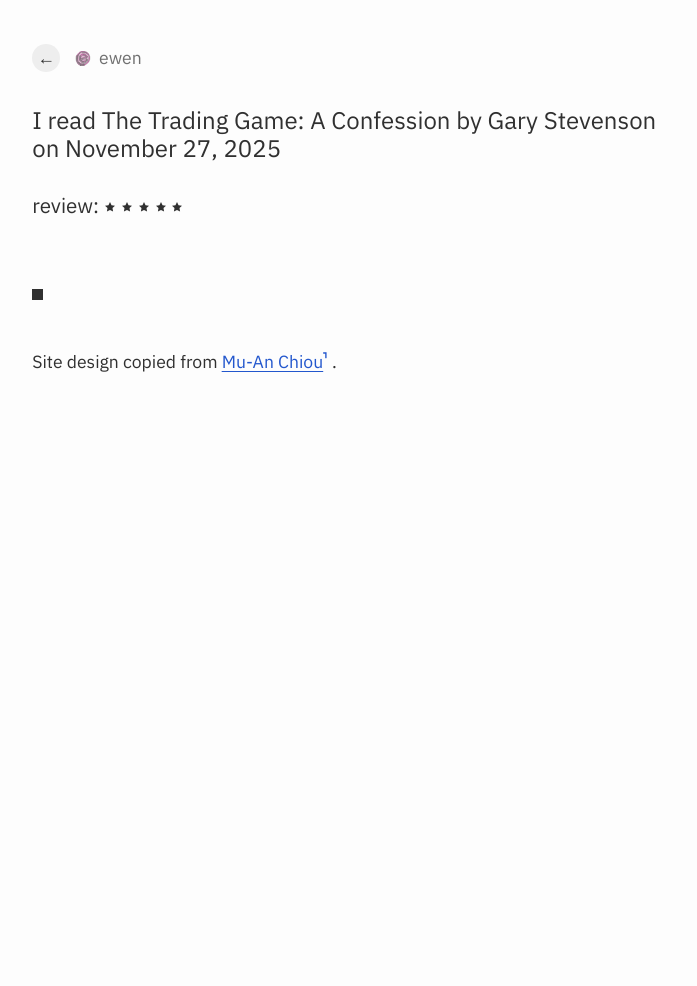
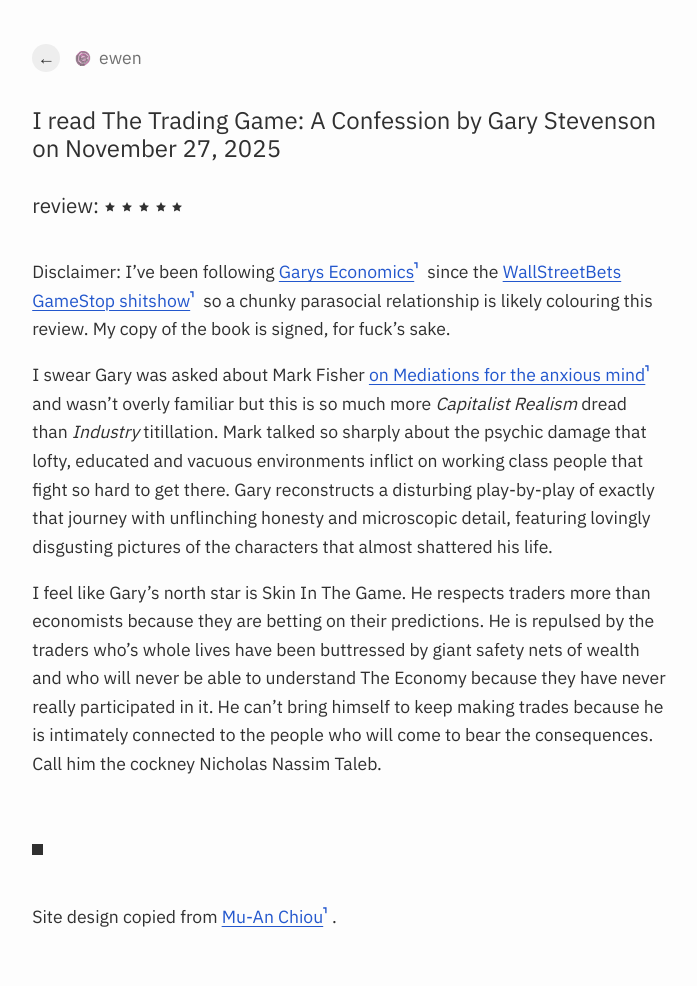
Before and after one commit to ewenme/site2, a Jekyll site: the page built from _reading/2025-11-27-the-trading-game.md, in a window 1280 px wide. Shown: the whole page, without its empty margins (291-988 px from the left). Built offline with Jekyll 4.4.1, drawn with Linux system fonts in a browser that asks for light colours; before the commit the page ends 900 px from its top, so only the background shows below that.

Commit message:
add a review

```diff
--- a/_reading/2025-11-27-the-trading-game.md
+++ b/_reading/2025-11-27-the-trading-game.md
@@ -5,3 +5,8 @@
 date: 2025-11-27
 stars: 5
 ---
+Disclaimer: I've been following [Garys Economics](https://www.youtube.com/c/GarysEconomics) since the [WallStreetBets GameStop shitshow](https://en.wikipedia.org/wiki/GameStop_short_squeeze) so a chunky parasocial relationship is likely colouring this review. My copy of the book is signed, for fuck's sake.
+
+I swear Gary was asked about Mark Fisher [on Mediations for the anxious mind](https://youtu.be/K-pyDXLGHTM?si=TzKRac1ZymaZDrMm) and wasn't overly familiar but this is so much more *Capitalist Realism* dread than *Industry* titillation. Mark talked so sharply about the psychic damage that lofty, educated and vacuous environments inflict on working class people that fight so hard to get there. Gary reconstructs a disturbing play-by-play of exactly that journey with unflinching honesty and microscopic detail, featuring lovingly disgusting pictures of the characters that almost shattered his life.
+
+I feel like Gary's north star is Skin In The Game. He respects traders more than economists because they are betting on their predictions. He is repulsed by the traders who's whole lives have been buttressed by giant safety nets of wealth and who will never be able to understand The Economy because they have never really participated in it. He can't bring himself to keep making trades because he is intimately connected to the people who will come to bear the consequences. Call him the cockney Nicholas Nassim Taleb.
```
